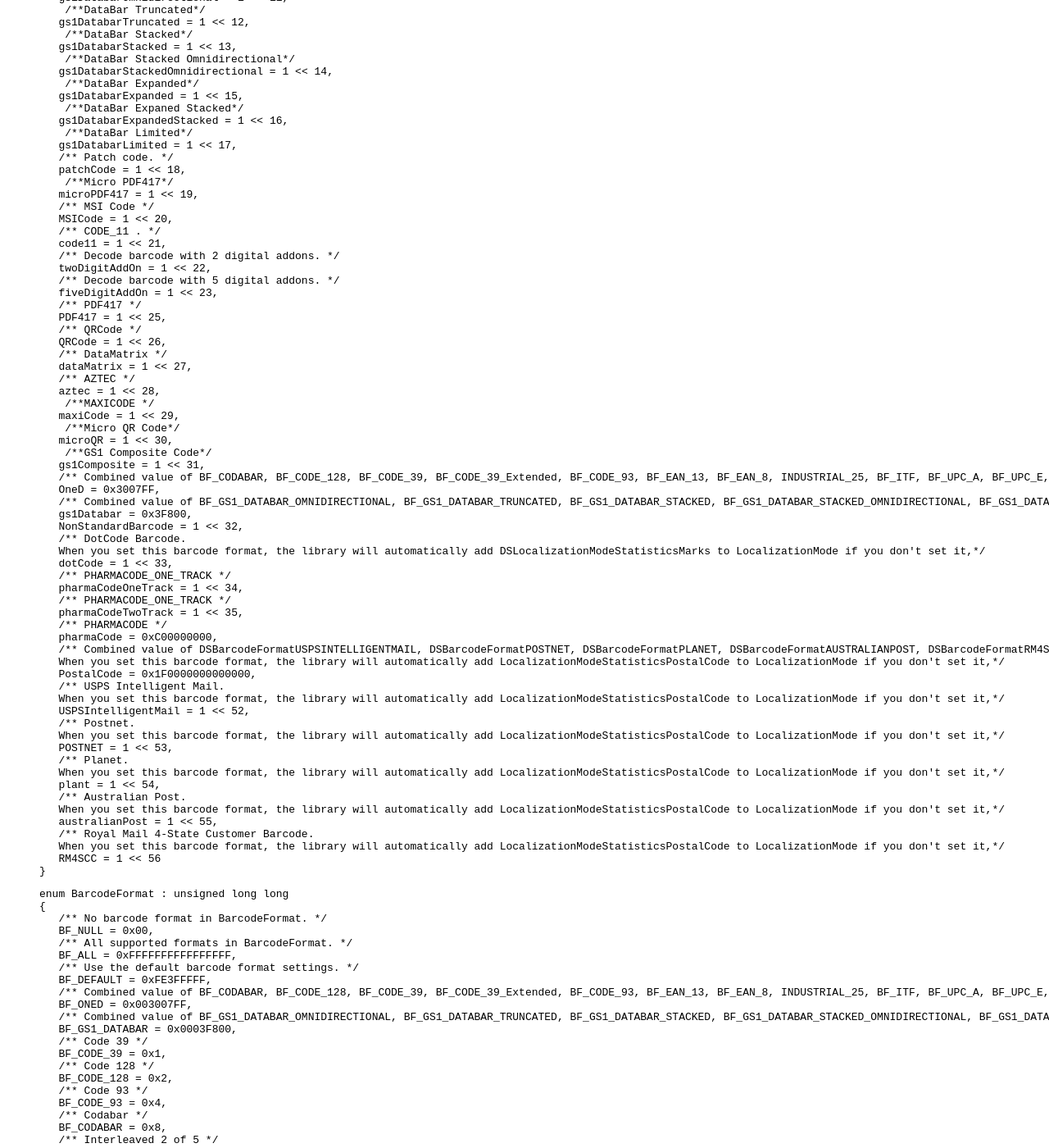
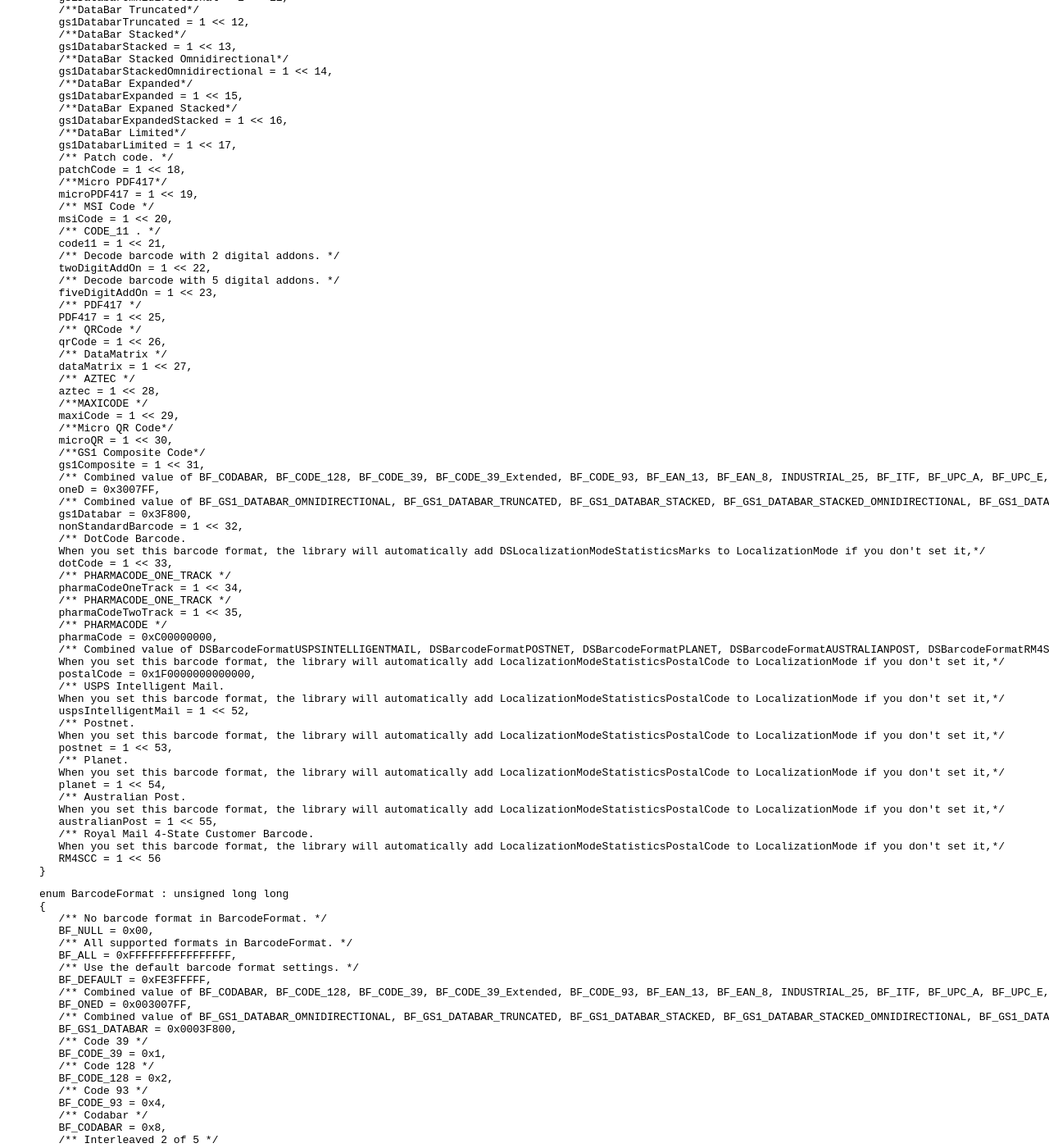
Before and after one commit to dynamsoft-docs/capture-vision-docs, a Jekyll site: the page built from enums/barcode-reader/barcode-format.md, in a window 1280 px wide and 1400 px high, scrolled down 5039 px. Shown: the whole window at 82% size. Built offline with Jekyll 4.4.1, drawn with Linux system fonts in a browser that asks for light colours; our own code applies the rules of GitHub Pages for plain Markdown files; some of the changed text lies outside the part shown.

Commit message:
Update barcode-format.md

```diff
--- a/enums/barcode-reader/barcode-format.md
+++ b/enums/barcode-reader/barcode-format.md
@@ -264,7 +264,7 @@ typedef NS_OPTIONS(NSUInteger , DSBarcodeFormat)
    DSBarcodeFormatUSPSIntelligentMail = 1 << 52,
    /** Postnet.
    When you set this barcode format, the library will automatically add LocalizationModeStatisticsPostalCode to LocalizationMode if you don't set it,*/
-   DSBarcodeFormatPOSTNET = 1 << 53,
+   DSBarcodeFormatPostnet = 1 << 53,
    /** Planet.
    When you set this barcode format, the library will automatically add LocalizationModeStatisticsPostalCode to LocalizationMode if you don't set it,*/
    DSBarcodeFormatPlant = 1 << 54,
@@ -307,26 +307,26 @@ public enum EnumCameraPosition : Int
    industrial25 = 1 << 9,
    /** CODE39 Extended */
    code39Extended = 1 << 10,
-    /**DataBar Omnidirectional*/
+   /**DataBar Omnidirectional*/
    gs1DatabarOmnidirectional = 1 << 11,
-    /**DataBar Truncated*/
+   /**DataBar Truncated*/
    gs1DatabarTruncated = 1 << 12,
-    /**DataBar Stacked*/
+   /**DataBar Stacked*/
    gs1DatabarStacked = 1 << 13,
-    /**DataBar Stacked Omnidirectional*/
+   /**DataBar Stacked Omnidirectional*/
    gs1DatabarStackedOmnidirectional = 1 << 14,
-    /**DataBar Expanded*/
+   /**DataBar Expanded*/
    gs1DatabarExpanded = 1 << 15,
-    /**DataBar Expaned Stacked*/
+   /**DataBar Expaned Stacked*/
    gs1DatabarExpandedStacked = 1 << 16,
-    /**DataBar Limited*/
+   /**DataBar Limited*/
    gs1DatabarLimited = 1 << 17,
    /** Patch code. */
    patchCode = 1 << 18,
-    /**Micro PDF417*/
+   /**Micro PDF417*/
    microPDF417 = 1 << 19,
    /** MSI Code */
-   MSICode = 1 << 20,
+   msiCode = 1 << 20,
    /** CODE_11 . */
    code11 = 1 << 21,
    /** Decode barcode with 2 digital addons. */
@@ -336,22 +336,22 @@ public enum EnumCameraPosition : Int
    /** PDF417 */
    PDF417 = 1 << 25,
    /** QRCode */
-   QRCode = 1 << 26,
+   qrCode = 1 << 26,
    /** DataMatrix */
    dataMatrix = 1 << 27,
    /** AZTEC */
    aztec = 1 << 28,
-    /**MAXICODE */
+   /**MAXICODE */
    maxiCode = 1 << 29,
-    /**Micro QR Code*/
+   /**Micro QR Code*/
    microQR = 1 << 30,
-    /**GS1 Composite Code*/
+   /**GS1 Composite Code*/
    gs1Composite = 1 << 31,
    /** Combined value of BF_CODABAR, BF_CODE_128, BF_CODE_39, BF_CODE_39_Extended, BF_CODE_93, BF_EAN_13, BF_EAN_8, INDUSTRIAL_25, BF_ITF, BF_UPC_A, BF_UPC_E, BF_MSI_CODE*/
-   OneD = 0x3007FF,
+   oneD = 0x3007FF,
    /** Combined value of BF_GS1_DATABAR_OMNIDIRECTIONAL, BF_GS1_DATABAR_TRUNCATED, BF_GS1_DATABAR_STACKED, BF_GS1_DATABAR_STACKED_OMNIDIRECTIONAL, BF_GS1_DATABAR_EXPANDED, BF_GS1_DATABAR_EXPANDED_STACKED, BF_GS1_DATABAR_LIMITED */
    gs1Databar = 0x3F800,
-   NonStandardBarcode = 1 << 32,
+   nonStandardBarcode = 1 << 32,
    /** DotCode Barcode.
    When you set this barcode format, the library will automatically add DSLocalizationModeStatisticsMarks to LocalizationMode if you don't set it,*/
    dotCode = 1 << 33,
@@ -363,16 +363,16 @@ public enum EnumCameraPosition : Int
    pharmaCode = 0xC00000000,
    /** Combined value of DSBarcodeFormatUSPSINTELLIGENTMAIL, DSBarcodeFormatPOSTNET, DSBarcodeFormatPLANET, DSBarcodeFormatAUSTRALIANPOST, DSBarcodeFormatRM4SCC.
    When you set this barcode format, the library will automatically add LocalizationModeStatisticsPostalCode to LocalizationMode if you don't set it,*/
-   PostalCode = 0x1F0000000000000,
+   postalCode = 0x1F0000000000000,
    /** USPS Intelligent Mail.
    When you set this barcode format, the library will automatically add LocalizationModeStatisticsPostalCode to LocalizationMode if you don't set it,*/
-   USPSIntelligentMail = 1 << 52,
+   uspsIntelligentMail = 1 << 52,
    /** Postnet.
    When you set this barcode format, the library will automatically add LocalizationModeStatisticsPostalCode to LocalizationMode if you don't set it,*/
-   POSTNET = 1 << 53,
+   postnet = 1 << 53,
    /** Planet.
    When you set this barcode format, the library will automatically add LocalizationModeStatisticsPostalCode to LocalizationMode if you don't set it,*/
-   plant = 1 << 54,
+   planet = 1 << 54,
    /** Australian Post.
    When you set this barcode format, the library will automatically add LocalizationModeStatisticsPostalCode to LocalizationMode if you don't set it,*/
    australianPost = 1 << 55,
```
Also changed, not shown: other parts of enums/barcode-reader/barcode-format.md (+1 -1 lines).
